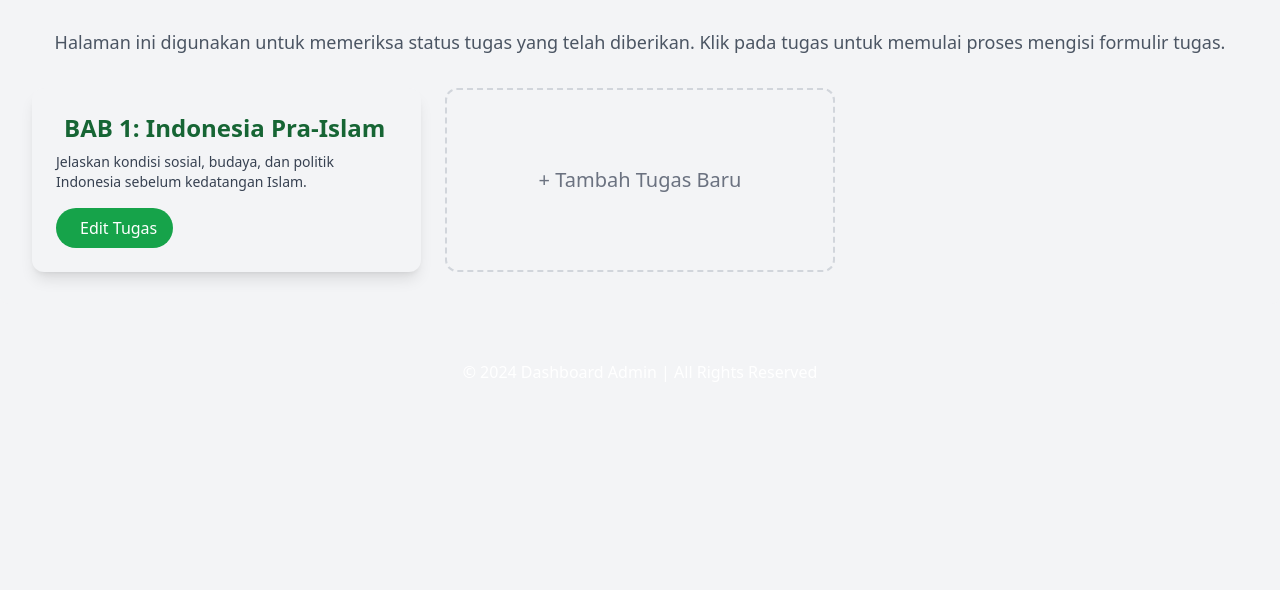
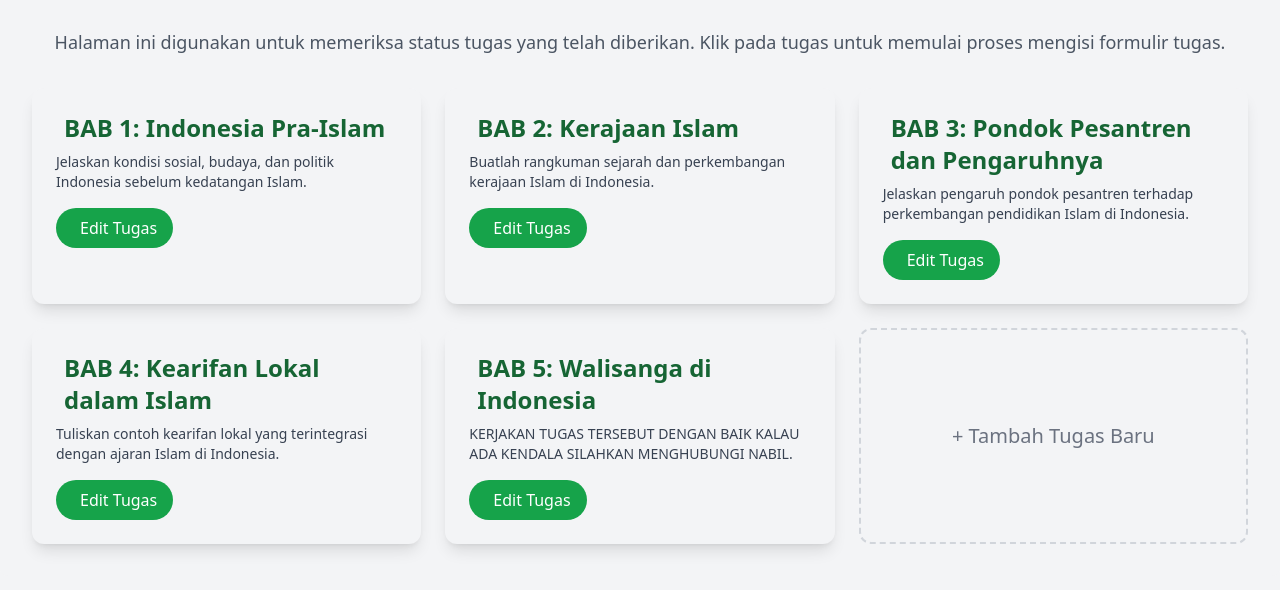
Before and after one commit to Nabilkunci/DashboardSKI, a website: page lihat-tugas.html in a window 1280 px wide. Shown: the part 164-754 px from the top of the page. Drawn offline with nearby package versions, Linux system fonts and the light colour scheme.

Commit message:
Update lihat-tugas.html

```diff
--- a/lihat-tugas.html
+++ b/lihat-tugas.html
@@ -41,6 +41,59 @@
 									<i class="fa-solid fa-plus mr-2"></i> Edit Tugas
 							</button>
 					</div>
+
+					<!-- Tugas 2 -->
+					<div class="bg-gray-100 p-6 rounded-xl shadow-lg hover:shadow-2xl transition transform hover:-translate-y-2 w-full">
+							<h3 class="text-2xl font-semibold text-green-800 mb-2 flex items-center">
+									<i class="fa-solid fa-mosque mr-2"></i> BAB 2: Kerajaan Islam
+							</h3>
+							<p class="text-gray-700 text-sm mb-4">
+									Buatlah rangkuman sejarah dan perkembangan kerajaan Islam di Indonesia.
+							</p>
+							<button onclick="showForm('BAB 2: Kerajaan Islam')" class="inline-flex items-center bg-green-600 text-white px-4 py-2 rounded-full hover:bg-green-500 transition">
+									<i class="fa-solid fa-plus mr-2"></i> Edit Tugas
+							</button>
+					</div>
+
+					<!-- Tugas 3 -->
+					<div class="bg-gray-100 p-6 rounded-xl shadow-lg hover:shadow-2xl transition transform hover:-translate-y-2 w-full">
+							<h3 class="text-2xl font-semibold text-green-800 mb-2 flex items-center">
+									<i class="fa-solid fa-school mr-2"></i> BAB 3: Pondok Pesantren dan Pengaruhnya
+							</h3>
+							<p class="text-gray-700 text-sm mb-4">
+									Jelaskan pengaruh pondok pesantren terhadap perkembangan pendidikan Islam di Indonesia.
+							</p>
+							<button onclick="showForm('BAB 3: Pondok Pesantren dan Pengaruhnya')" class="inline-flex items-center bg-green-600 text-white px-4 py-2 rounded-full hover:bg-green-500 transition">
+									<i class="fa-solid fa-plus mr-2"></i> Edit Tugas
+							</button>
+					</div>
+
+					<!-- Tugas 4 -->
+					<div class="bg-gray-100 p-6 rounded-xl shadow-lg hover:shadow-2xl transition transform hover:-translate-y-2 w-full">
+							<h3 class="text-2xl font-semibold text-green-800 mb-2 flex items-center">
+									<i class="fa-solid fa-earth-americas mr-2"></i> BAB 4: Kearifan Lokal dalam Islam
+							</h3>
+							<p class="text-gray-700 text-sm mb-4">
+									Tuliskan contoh kearifan lokal yang terintegrasi dengan ajaran Islam di Indonesia.
+							</p>
+							<button onclick="showForm('BAB 4: Kearifan Lokal dalam Islam')" class="inline-flex items-center bg-green-600 text-white px-4 py-2 rounded-full hover:bg-green-500 transition">
+									<i class="fa-solid fa-plus mr-2"></i> Edit Tugas
+							</button>
+					</div>
+
+					<!-- Tugas 5 -->
+					<div class="bg-gray-100 p-6 rounded-xl shadow-lg hover:shadow-2xl transition transform hover:-translate-y-2 w-full">
+							<h3 class="text-2xl font-semibold text-green-800 mb-2 flex items-center">
+									<i class="fa-solid fa-user-graduate mr-2"></i> BAB 5: Walisanga di Indonesia
+							</h3>
+							<p class="text-gray-700 text-sm mb-4">
+									KERJAKAN TUGAS TERSEBUT DENGAN BAIK KALAU ADA KENDALA SILAHKAN MENGHUBUNGI NABIL.
+							</p>
+							<button onclick="showForm('BAB 5: Walisanga di Indonesia')" class="inline-flex items-center bg-green-600 text-white px-4 py-2 rounded-full hover:bg-green-500 transition">
+									<i class="fa-solid fa-plus mr-2"></i> Edit Tugas
+							</button>
+					</div>
+
 
 						<!-- Card untuk Tambah Tugas Baru -->
 						<div class="bg-gray-100 border-dashed border-2 border-gray-300 p-6 rounded-xl flex items-center justify-center hover:bg-gray-200 transition cursor-pointer"
```
Lines whose indentation alone changed are shown as unchanged.
